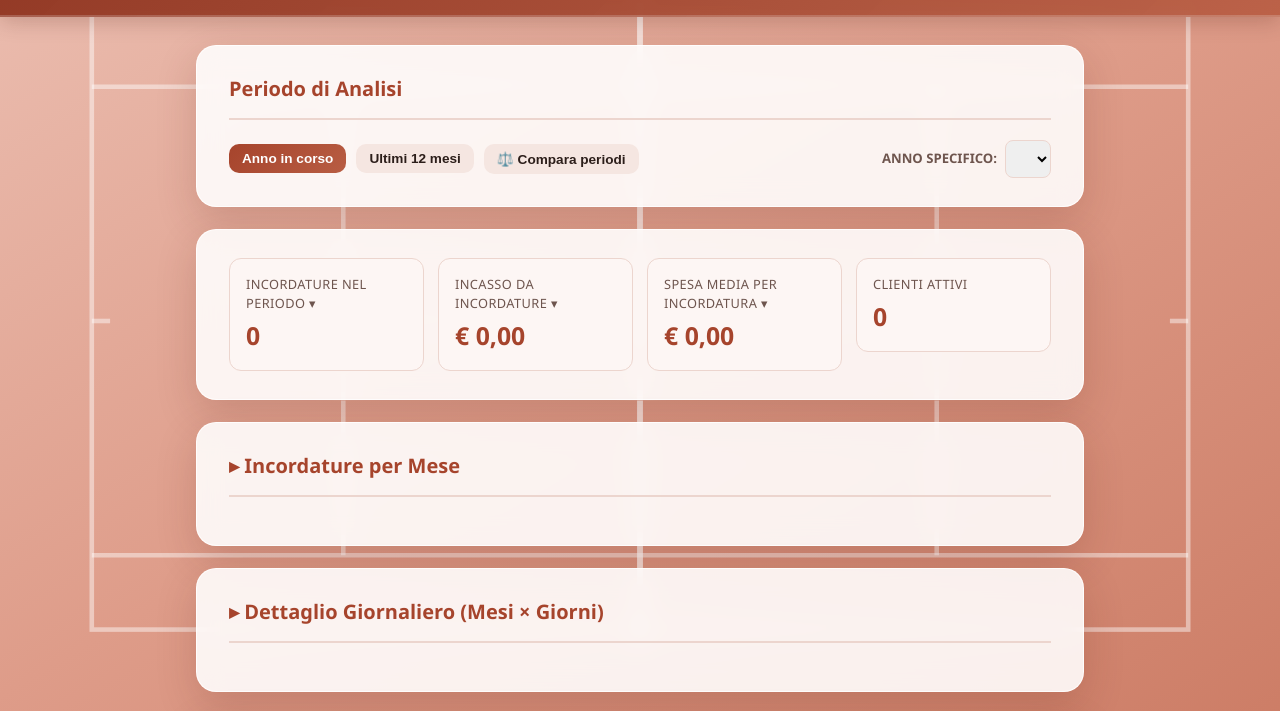
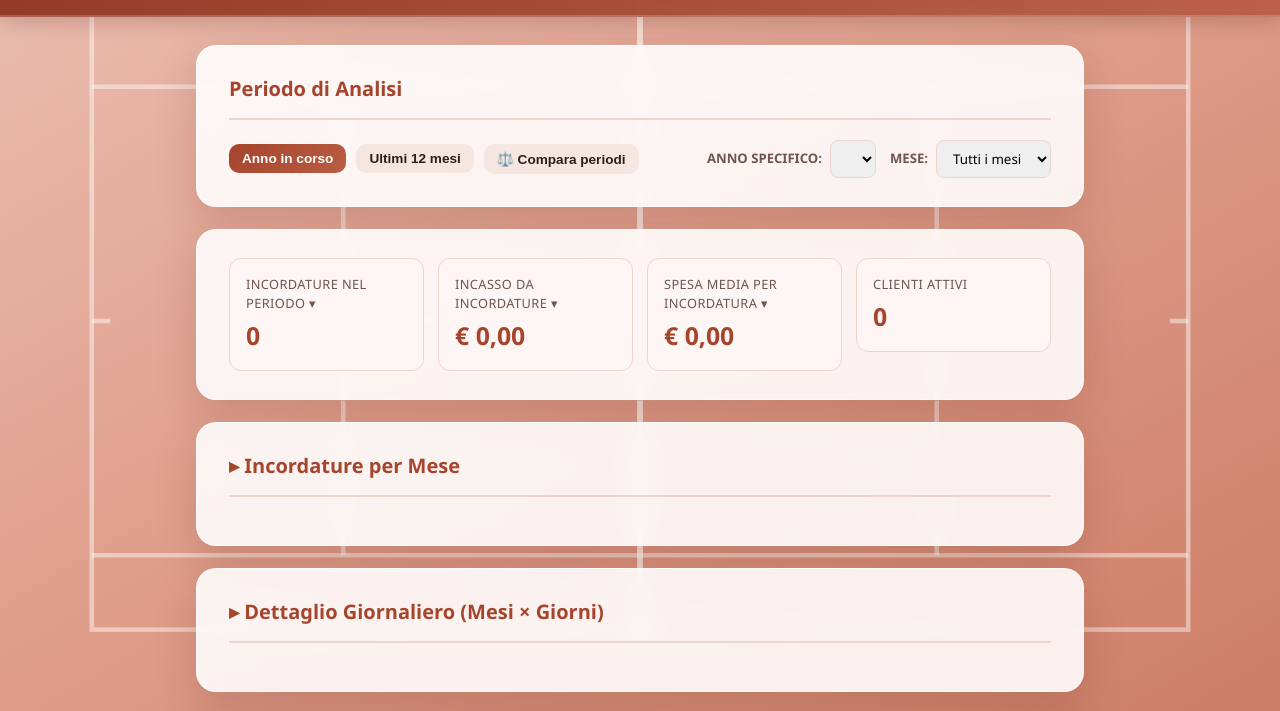
Before and after one commit to dsasti/registro-incordature-DIMENSIONE-SPORT, a website: page statistiche.html in a window 1280 px wide. Shown: the part 79-790 px from the top of the page. Drawn offline with Linux system fonts and the light colour scheme; no server answers.

Commit message:
Add files via upload

```diff
--- a/statistiche.html
+++ b/statistiche.html
@@ -115,9 +115,25 @@
         <button class="btn btn-secondary btn-sm filter-btn active" data-filter="currentYear">Anno in corso</button>
         <button class="btn btn-secondary btn-sm filter-btn" data-filter="last12">Ultimi 12 mesi</button>
         <button type="button" id="btnToggleCompare" class="btn btn-secondary btn-sm">⚖️ Compara periodi</button>
-        <div style="display:flex; align-items:center; gap:8px; margin-left:auto;">
+        <div style="display:flex; align-items:center; gap:8px; margin-left:auto; flex-wrap:wrap;">
           <label for="yearSelect" style="font-size:0.82rem; font-weight:700; text-transform:uppercase; color:var(--text-muted);">Anno specifico:</label>
           <select id="yearSelect" style="padding:8px 12px; border-radius:8px; border:1.5px solid var(--border); font-family:inherit;"></select>
+          <label for="monthSelect" style="font-size:0.82rem; font-weight:700; text-transform:uppercase; color:var(--text-muted); margin-left:6px;">Mese:</label>
+          <select id="monthSelect" style="padding:8px 12px; border-radius:8px; border:1.5px solid var(--border); font-family:inherit;">
+            <option value="all">Tutti i mesi</option>
+            <option value="01">Gennaio</option>
+            <option value="02">Febbraio</option>
+            <option value="03">Marzo</option>
+            <option value="04">Aprile</option>
+            <option value="05">Maggio</option>
+            <option value="06">Giugno</option>
+            <option value="07">Luglio</option>
+            <option value="08">Agosto</option>
+            <option value="09">Settembre</option>
+            <option value="10">Ottobre</option>
+            <option value="11">Novembre</option>
+            <option value="12">Dicembre</option>
+          </select>
         </div>
       </div>
     </section>
```
